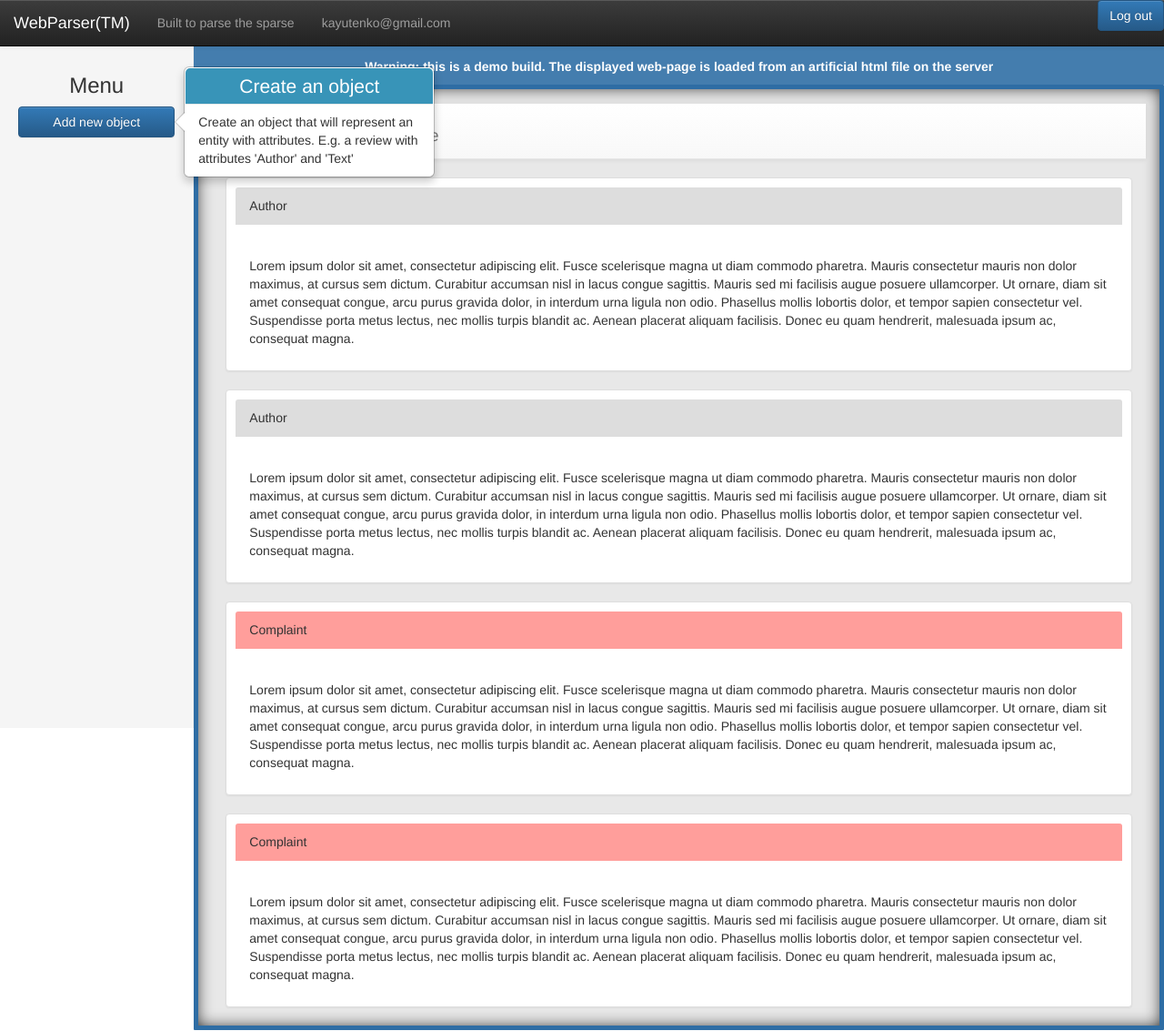
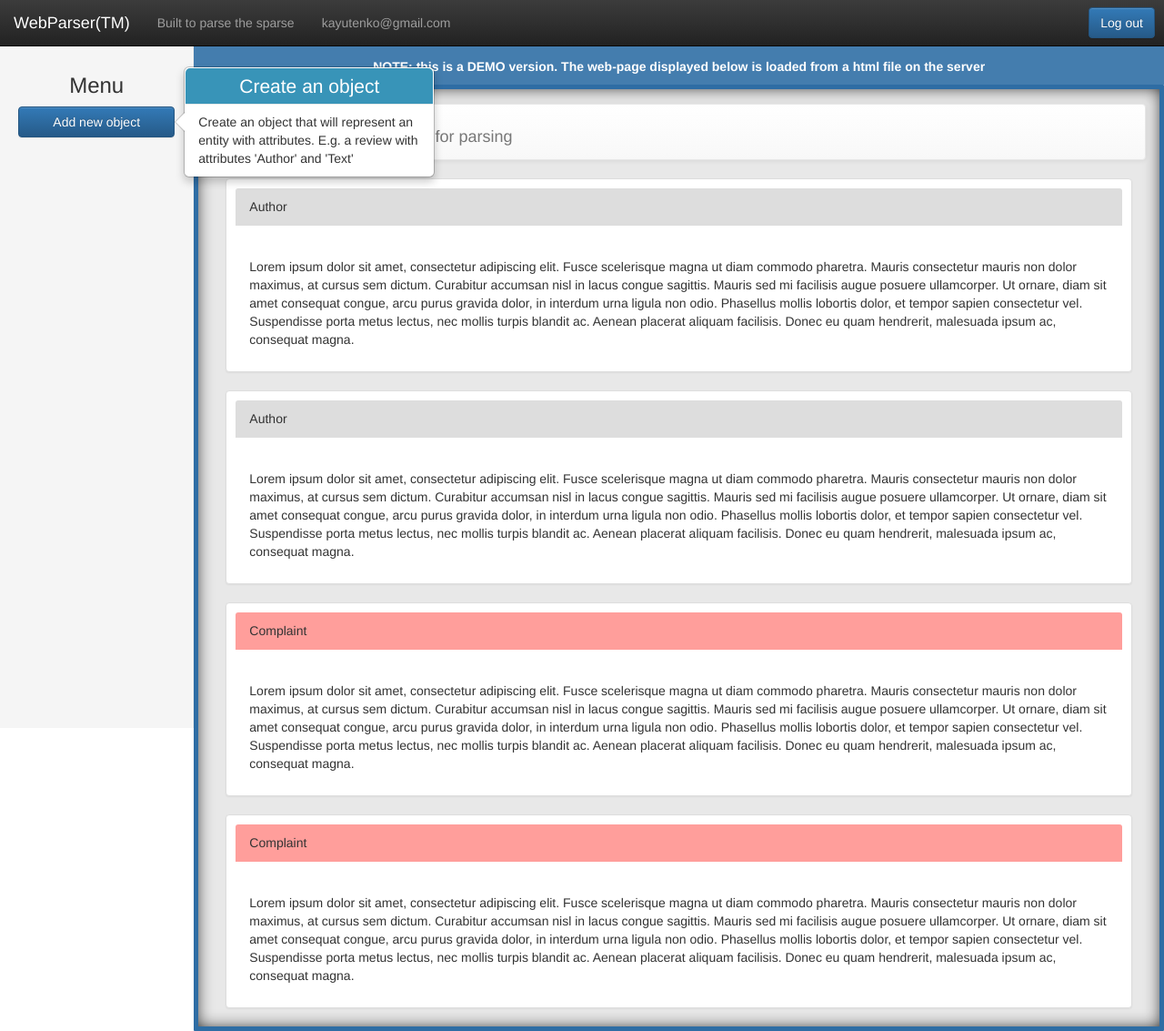
Before and after one commit to kayutenko/webloader, a Flask app: page / in a window 1280 px wide. Shown: the whole page at 91% size. Run offline with Flask 2, Linux system fonts and the light colour scheme; a user stored in the database is signed in; data comes from the database, SQL or seed files in the repository; both versions use the stored data as it was after the commit; some libraries are stand-ins or nearby versions.

Commit message:
Subtle changes

```diff
--- a/parse_webpage.py
+++ b/parse_webpage.py
@@ -1,6 +1,5 @@
 from bs4 import BeautifulSoup
 import bs4
-
 
 def parse_doc(filepath, output_path):
     with open(filepath, 'rb') as f, open(output_path, 'w', encoding='utf-8') as w:
@@ -16,5 +15,9 @@ def parse_doc(filepath, output_path):
         w.write(str(body))
         w.write("{% endmacro %}")
 
+# def get_parsed_data(objects, filepath):
+#     with open(filepath, 'rb') as f:
+
+
 if __name__ == '__main__':
     print(parse_doc('test_input.html', 'test.html'))
--- a/static/css/main.css
+++ b/static/css/main.css
@@ -49,3 +49,8 @@
     font-size: 21px;
     text-align: center;
 }
+
+.logout {
+    margin: 8px 10px 0 0;
+
+}
--- a/static/js/main.js
+++ b/static/js/main.js
@@ -122,7 +122,7 @@ var add_attr = function() {
                 $('.select-btn').popover({delay:{show: 200, hide: 20},
                         animation:true,
                         title:"Save selection",
-                        trigger: "manual",
+                        trigger: "manual hover",
                         placement: "bottom",
                         container:'body'
                         }).popover('toggle');
--- a/templates/base.html
+++ b/templates/base.html
@@ -16,9 +16,9 @@
 </head>
 <body>
 
-    <nav class="navbar navbar-inverse navbar-default navbar-fixed-top">
+    <nav class="navbar navbar-inverse navbar-fixed-top">
         <div class="container-fluid">
-            <div class="navbar-header">
+            <div class="navbar-header collapse navbar-collapse">
               <a class="navbar-brand" href="#">WebParser(TM)</a>
               <p class="navbar-text">Built to parse the sparse</p>
               <p class="navbar-text navbar-right"> {{ current_user }}  </p>
--- a/templates/external_site.html
+++ b/templates/external_site.html
@@ -2,11 +2,11 @@
 {% from "parsed_site.html" import parsed_site %}
     <div class="col-md-9 col-md-offset-3
             col-sm-8 col-sm-offset-4
-            col-xs-8 col-xs-offset-4
+            <!--col-xs-8 col-xs-offset-4-->
             col-lg-10 col-lg-offset-2
             disclaimer">
 
-        <p class="disclaimer-text">Warning: this is a demo build. The displayed web-page is loaded from an artificial html file on the server</p>
+        <p class="disclaimer-text">NOTE: this is a DEMO version. The web-page displayed below is loaded from a html file on the server</p>
     </div>
 <div class="col-md-9 col-md-offset-3
             col-sm-8 col-sm-offset-4
--- a/templates/index.html
+++ b/templates/index.html
@@ -5,7 +5,6 @@
 
     <div class="container-fluid">
         <div class="row">
-
             {{ sidebar(site_to_parse, form) }}
 
             {{ external_site(parsed_site)}}
--- a/templates/parsed_site.html
+++ b/templates/parsed_site.html
@@ -1,10 +1,10 @@
 {% macro parsed_site() %}
 <body>
 <div class="container-fluid">
-<nav class="navbar navbar-default navbar-static-top">
+<nav class="navbar navbar-default">
 <div class="container-fluid">
 <div class="navbar-header">
-<div class="parser_select"><a class="navbar-brand" href="#">This is an sample web-page</a></div>
+<div class="parser_select"><a class="navbar-brand" href="#">This is a sample web-page for parsing</a></div>
 </div>
 </div>
 </nav>
--- a/test_input.html
+++ b/test_input.html
@@ -13,10 +13,10 @@
 </head>
 <body>
 <div class="container-fluid">
- <nav class="navbar navbar-default navbar-static-top">
+ <nav class="navbar navbar-default">
         <div class="container-fluid">
             <div class="navbar-header">
-              <a class="navbar-brand" href="#">This is an sample web-page</a>
+              <a class="navbar-brand" href="#">This is a sample web-page for parsing</a>
             </div>
         </div>
 </nav>
```
Also changed, not shown: webloader.db.
